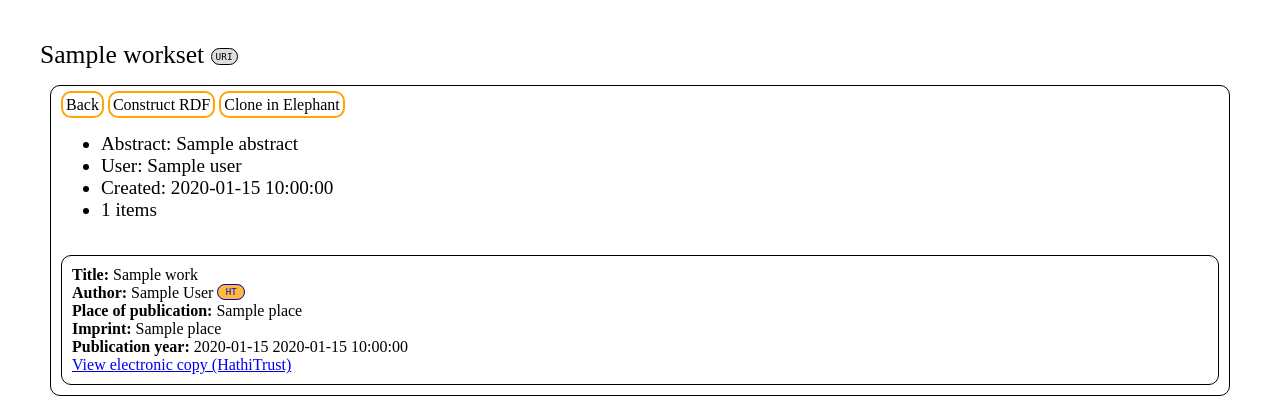
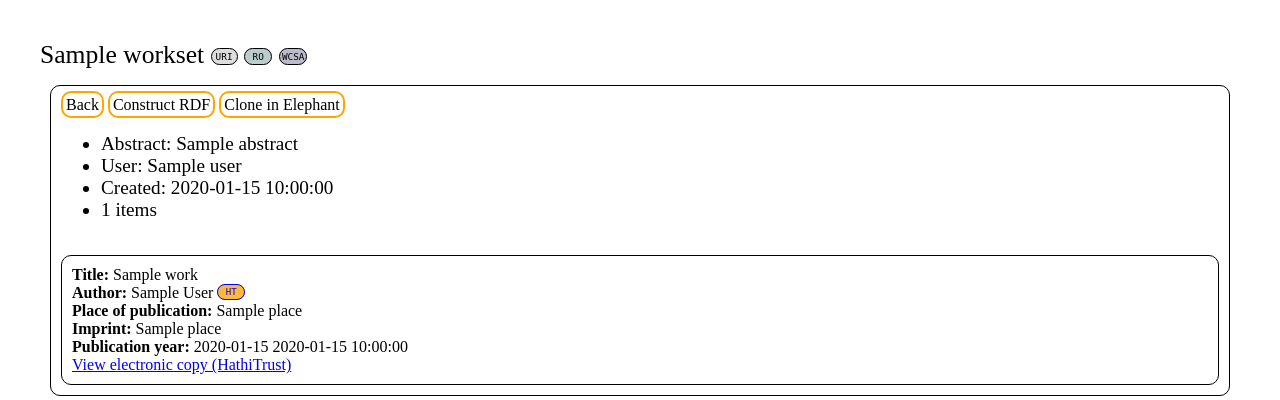
Before and after one commit to oerc-csi/wcsa-ui, a Python web app: template app/templates/workset.html in a window 1280 px wide. Shown: the top 400 px of the page. Run offline with Jinja, Linux system fonts and the light colour scheme; the template is opened without the code that fills it: most values are stand-ins (such as "Sample title", 1, 10 or a date in 2020); some libraries are stand-ins or nearby versions.

Commit message:
add RO and WCSA bubbles for worksets

```diff
--- a/app/static/elephant-ui.css
+++ b/app/static/elephant-ui.css
@@ -239,6 +239,13 @@ a.bubble {
     padding-right:4px;
 }
 
+.bubble.ro{
+    background:#bbcccc;
+}
+.bubble.wcsa{
+    background:#bbbbcc;
+}
+
 .bubble.eebo {
     background:#ffff00;
 }
--- a/app/templates/viewer.html
+++ b/app/templates/viewer.html
@@ -8,7 +8,11 @@
         <div class = "collection">
             {% for workset in worksets %}
             <div class = "item">
-                <div class = "header" title=" {{ worksets[workset]["uri"]|safe }}">{{ worksets[workset]["title"]|safe }} <span class="bubble uri">URI</span></div>
+                <div class = "header" title=" {{ worksets[workset]["uri"]|safe }}">{{ worksets[workset]["title"]|safe }}
+                    <span class="bubble uri">URI</span>
+                    <span class="bubble ro">&nbsp;RO&nbsp;</span>
+                    <span class="bubble wcsa">WCSA</span>
+                </div>
                 <ul class="workset-metadata">
                     <li> <a href="{{ worksets[workset]["urilocal"]|safe }}" title="Click to open detailed workset view">
                         Open in workset viewer </a></li>
--- a/app/templates/workset.html
+++ b/app/templates/workset.html
@@ -8,6 +8,8 @@
         <div class = "ui-head" title=" {{ worksets[workset]["uri"]|safe }}">
             {{ worksets[workset]["title"]|safe }}
             <span class="bubble uri">URI</span>
+            <span class="bubble ro">&nbsp;RO&nbsp;</span>
+            <span class="bubble wcsa">WCSA</span>
         </div>
         <div class = "collection">
             <div class = "item">
```
